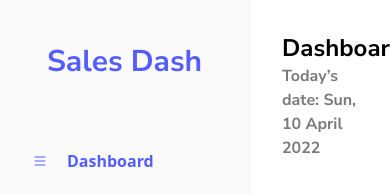
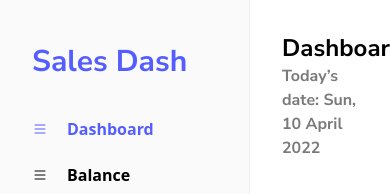
Before and after one commit to zaidanammar/sales-dash, a React (Create React App) app: page /dashboard in a window 390 px wide. Shown: the top 194 px of the page. Built offline with nearby package versions, Linux system fonts and the light colour scheme.

Commit message:
:zap: fix sidebar responsive

```diff
--- a/src/components/molecules/headline/index.tsx
+++ b/src/components/molecules/headline/index.tsx
@@ -1,10 +1,25 @@
 import React from 'react'
+import { BsList } from 'react-icons/bs'
+import { useProSidebar } from 'react-pro-sidebar'
 
-const MoleculesHeadline = () => (
-  <aside>
-    <p className="text-2xl font-bold">Dashboard</p>
-    <p className="font-bold text-textDark2">Today’s date: Sun, 10 April 2022</p>
-  </aside>
-)
+const MoleculesHeadline = () => {
+  const { collapseSidebar } = useProSidebar()
+
+  return (
+    <aside>
+      <div className="flex justify-between items-center">
+        <p className="text-2xl font-bold">Dashboard</p>
+        <BsList
+          onClick={() => collapseSidebar()}
+          className="cursor-pointer sm:hidden block"
+          size={24}
+        />
+      </div>
+      <p className="font-bold text-textDark2">
+        Today’s date: Sun, 10 April 2022
+      </p>
+    </aside>
+  )
+}
 
 export default MoleculesHeadline
--- a/src/components/templates/sidebar/index.tsx
+++ b/src/components/templates/sidebar/index.tsx
@@ -1,6 +1,8 @@
+/* eslint-disable no-nested-ternary */
 import React from 'react'
 import { Sidebar, useProSidebar } from 'react-pro-sidebar'
 import { BsList } from 'react-icons/bs'
+import { isMobile } from 'react-device-detect'
 
 import MoleculesMenu from '../../molecules/menu'
 import { listPath } from '../../../config/link'
@@ -9,8 +11,15 @@ const TemplatesSidebar = () => {
   const { collapseSidebar, collapsed } = useProSidebar()
 
   return (
-    <Sidebar className="h-full bg-background" width="250px">
-      <div className="pt-11 pb-16 px-8 flex gap-3 w-full items-center justify-center">
+    <Sidebar
+      className={`h-full bg-background ${
+        isMobile && collapsed ? 'hidden' : ''
+      }`}
+      width={
+        isMobile && !collapsed ? '700px' : isMobile && collapsed ? '0' : '250px'
+      }
+    >
+      <div className="pt-11 sm:pb-16 pb-8 px-8 flex gap-3 w-full items-center sm:justify-center">
         {!collapsed ? (
           <p
             role="presentation"
```
Also changed, not shown: 1 other file (tests, documents, lock files or other folders).
